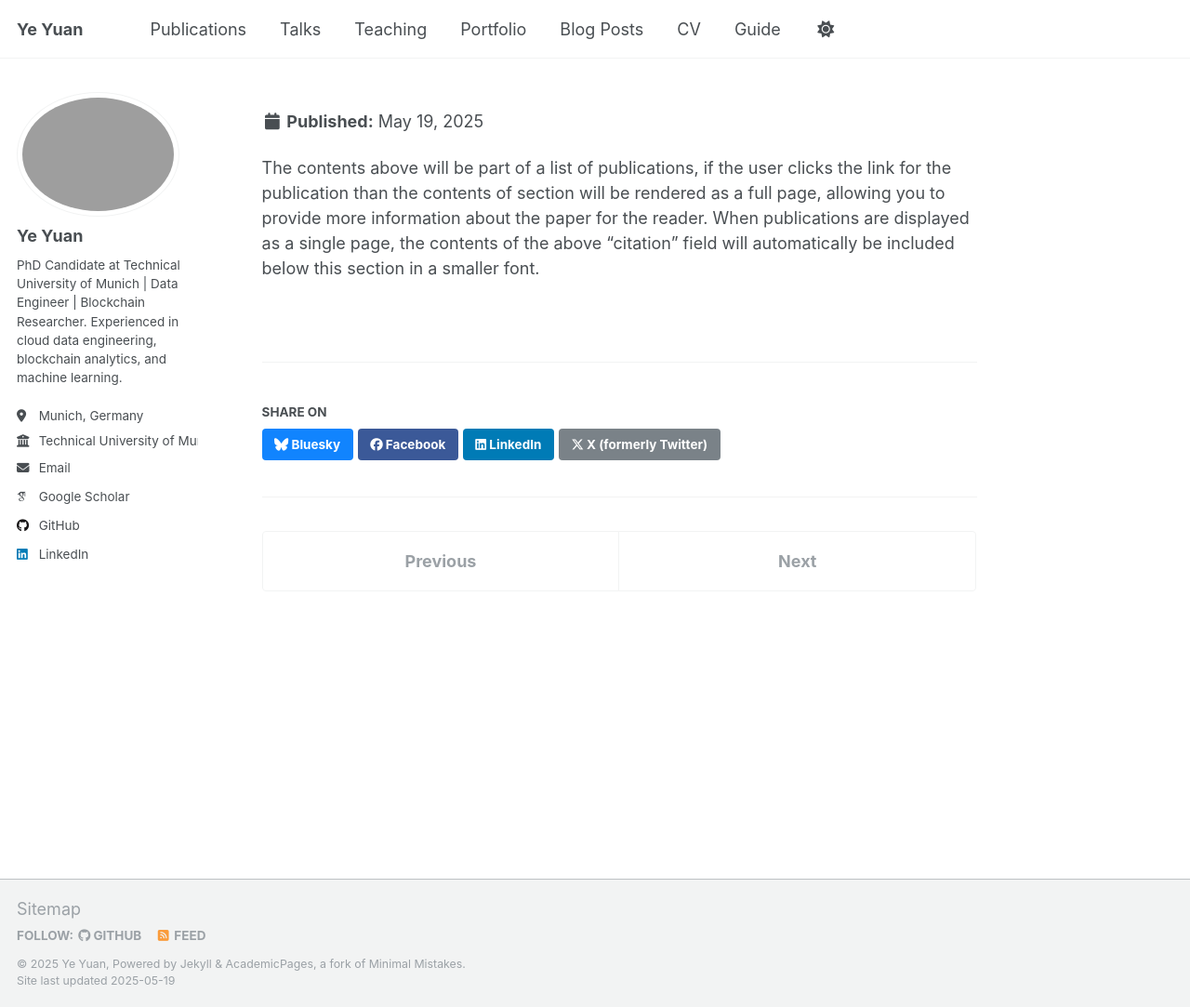
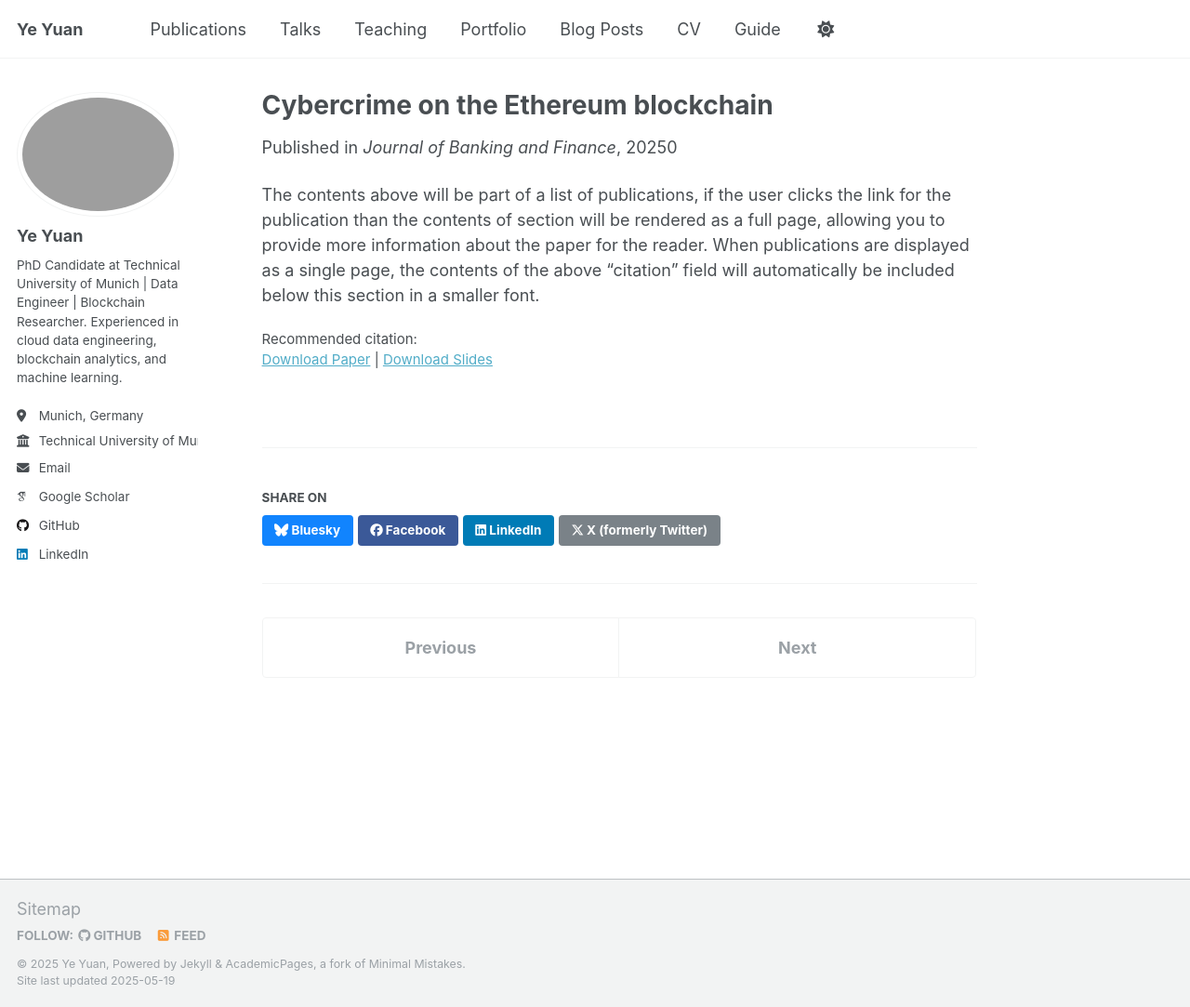
Before and after one commit to yuanye126/yuanye126.github.io, a Jekyll site: the page built from _publications/2009-10-01-paper-title-number-1.md, in a window 1280 px wide and 1083 px high. Shown: the whole window at 93% size. Built offline with Jekyll 4.4.1, drawn with Linux system fonts in a browser that asks for light colours; some web fonts are replaced.

Commit message:
Update 2009-10-01-paper-title-number-1.md

```diff
--- a/_publications/2009-10-01-paper-title-number-1.md
+++ b/_publications/2009-10-01-paper-title-number-1.md
@@ -1,14 +1,14 @@
 ---
-title: "Cybercrime on the Ethrereum blockchain"
+title: "Cybercrime on the Ethereum blockchain"
 collection: publications
 category: manuscripts
-permalink: [DOI](https://doi.org/10.1016/j.jbankfin.2025.107419)
+permalink: /publication/CybercrimeOnTheEthereumBlockchain
+excerpt: ''
+date: 20250-06-01
+venue: 'Journal of Banking and Finance'
+slidesurl: 'http://academicpages.github.io/files/slides2.pdf'
+paperurl: 'https://doi.org/10.1016/j.jbankfin.2025.107419'
+citation: ''
+---
 
-date: 2025-06-01
-venue: 'Journal of Banking and Finance'
-
-paperurl: 'https://doi.org/10.1016/j.jbankfin.2025.107419'
-
-
----
 The contents above will be part of a list of publications, if the user clicks the link for the publication than the contents of section will be rendered as a full page, allowing you to provide more information about the paper for the reader. When publications are displayed as a single page, the contents of the above "citation" field will automatically be included below this section in a smaller font.
```
